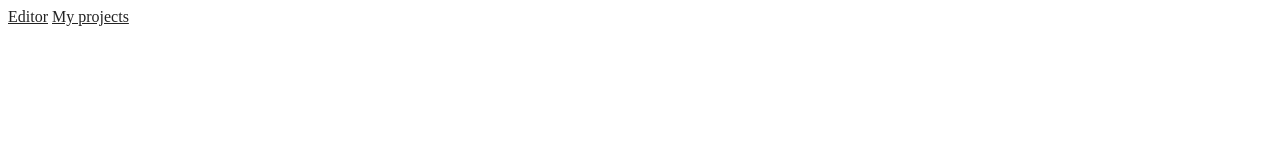
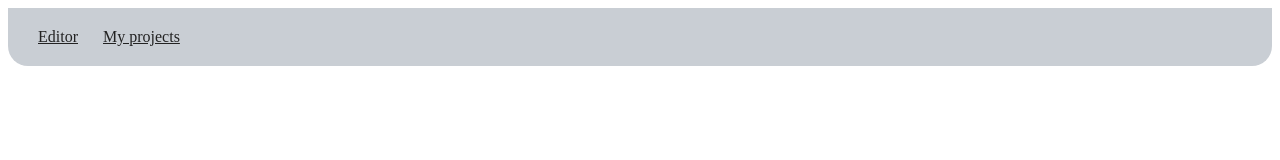
Before and after one commit to jessicatran807/JS-Scripting, a website: page app/public/index.html in a window 1280 px wide. Drawn offline with Linux system fonts and the light colour scheme.

Commit message:
modified styling for nav bar

```diff
--- a/app/public/style.css
+++ b/app/public/style.css
@@ -6,3 +6,12 @@
 #nav-editor:hover, #nav-projects:hover {
     text-decoration: underline;
 }
+
+#nav-bar {
+    display: flex;
+    gap: 25px;
+    align-items: center;
+    background-color: #c9ced4;
+    padding: 20px 30px;
+    border-radius: 0 0 20px 20px;
+}
```
